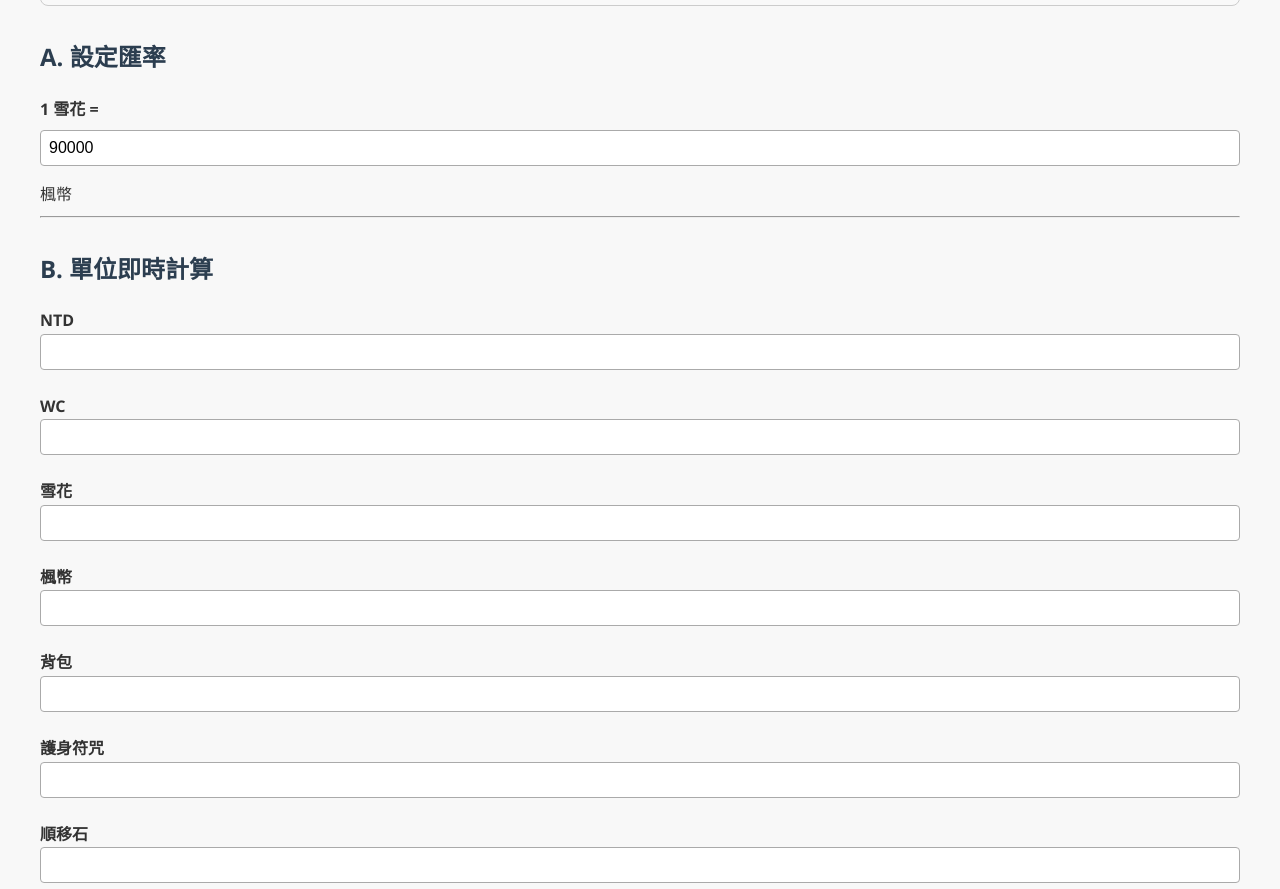
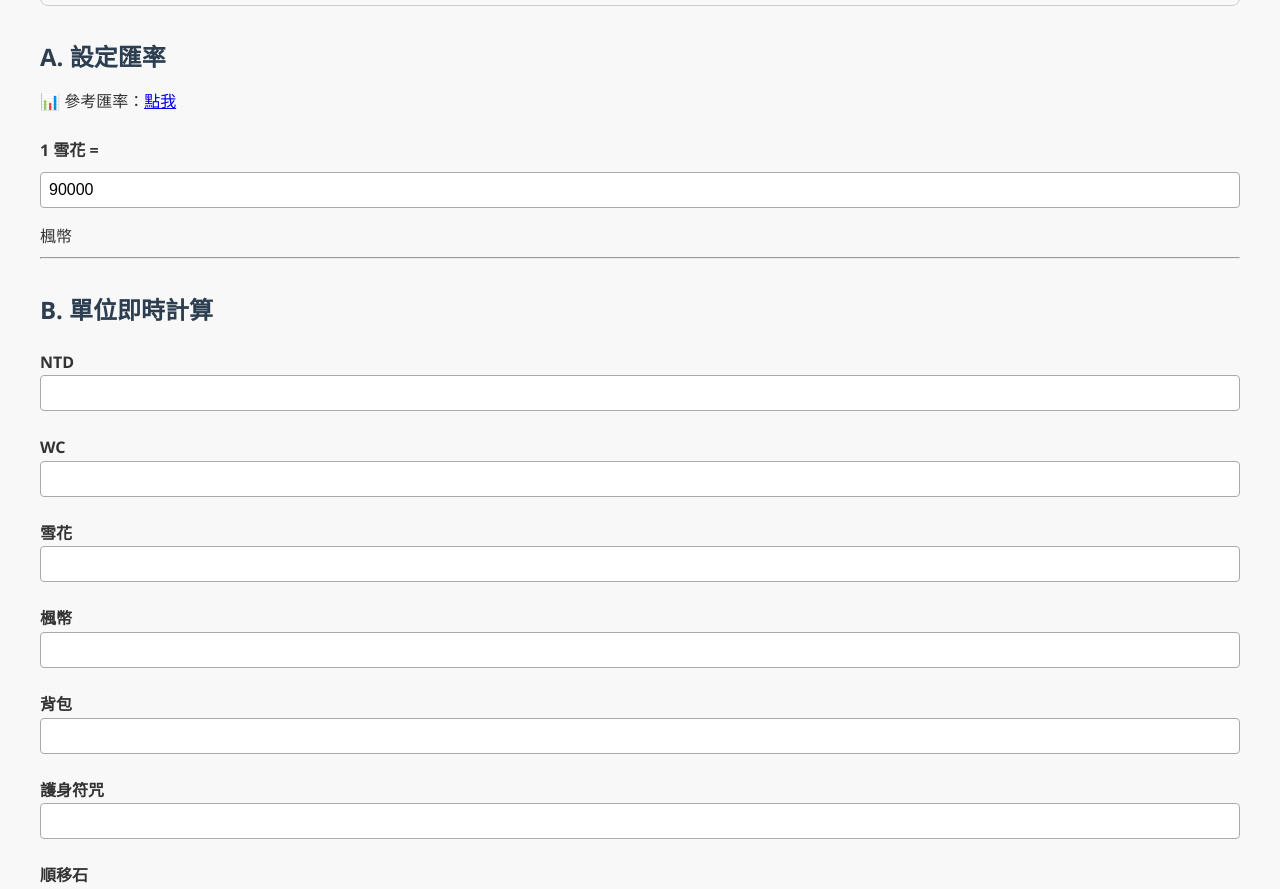
Before and after one commit to FuxiCoCo/maplestoryworlds, a plain HTML site: page index.html in a window 1280 px wide. Shown: the part 814-1703 px from the top of the page. Drawn offline with Linux system fonts and the light colour scheme.

Commit message:
Update index.html

```diff
--- a/index.html
+++ b/index.html
@@ -40,11 +40,15 @@
     </div>
 
     <h2>A. 設定匯率</h2>
+    <p style="margin-top: -0.5em; margin-bottom: 1.5em;">
+      📊 參考匯率：<a href="https://docs.google.com/spreadsheets/d/16zzqmxBm7rBqPEeREdOZKM66rlOuA0fN3mb7pYqm43Y/edit?pli=1&gid=0#gid=0" target="_blank" rel="noopener noreferrer">點我</a>
+    </p>
     <div class="input-group">
       <label>1 雪花 =</label>
       <input type="number" id="rateSnow" value="90000">
       <span>楓幣</span>
     </div>
+
     <hr>
 
     <h2>B. 單位即時計算</h2>
```
